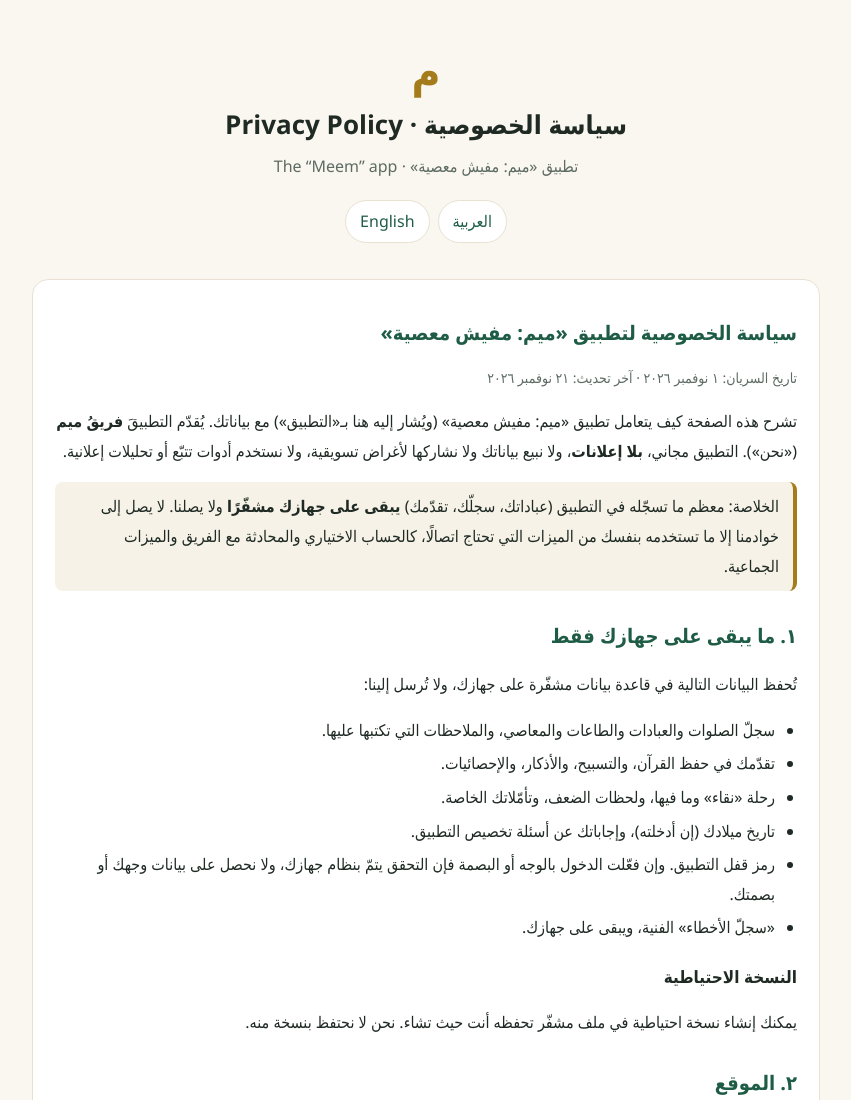
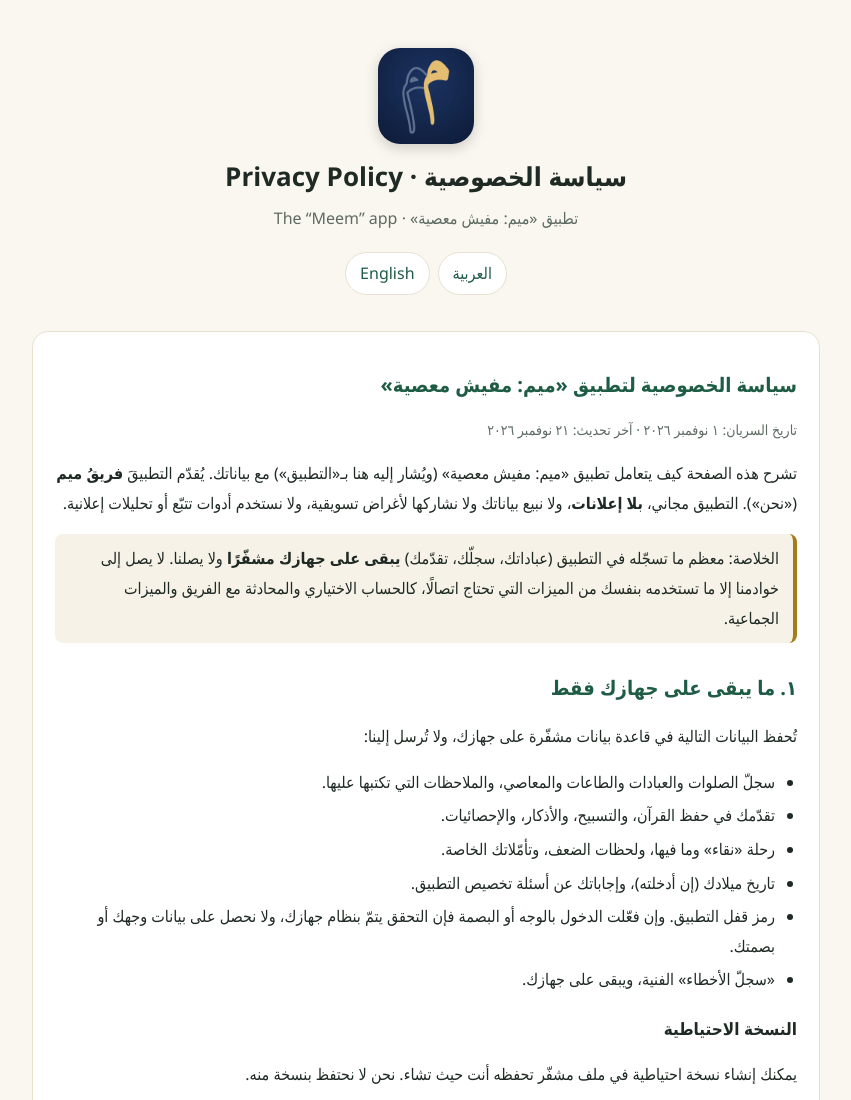
Before and after one commit to meem-app/privacy, a plain HTML site: page index.html in a window 1280 px wide. Shown: the top 1100 px of the page, without its empty margins (214-1065 px from the left). Drawn offline with Linux system fonts and the light colour scheme.

Commit message:
Use the app icon as the logo

```diff
--- a/index.html
+++ b/index.html
@@ -4,6 +4,8 @@
 <meta charset="utf-8">
 <meta name="viewport" content="width=device-width, initial-scale=1">
 <title>سياسة الخصوصية — ميم: مفيش معصية | Privacy Policy — Meem</title>
+<link rel="icon" type="image/png" href="icon.png">
+<link rel="apple-touch-icon" href="icon.png">
 <meta name="description" content="سياسة الخصوصية لتطبيق «ميم: مفيش معصية» — Privacy Policy of the Meem app">
 <style>
   :root {
@@ -20,7 +22,8 @@
     line-height: 1.85; font-size: 16px; }
   .wrap { max-width: 820px; margin: 0 auto; padding: 24px 16px 64px; }
   header { text-align: center; padding: 24px 0 8px; }
-  .logo { font-size: 44px; font-weight: 700; color: var(--gold); line-height: 1; }
+  .logo { display: block; margin: 0 auto; width: 96px; height: 96px;
+    border-radius: 22px; box-shadow: 0 4px 14px rgba(0,0,0,.18); }
   h1 { font-size: 26px; margin: 8px 0 4px; }
   .sub { color: var(--muted); margin: 0; }
   .langs { display: flex; gap: 8px; justify-content: center; margin: 18px 0 8px; }
@@ -43,7 +46,7 @@
 <body>
 <div class="wrap">
   <header>
-    <div class="logo">م</div>
+    <img class="logo" src="icon.png" width="96" height="96" alt="ميم · Meem">
     <h1>سياسة الخصوصية · Privacy Policy</h1>
     <p class="sub">تطبيق «ميم: مفيش معصية» · The “Meem” app</p>
     <nav class="langs">
```
Also changed, not shown: icon.png (added).
